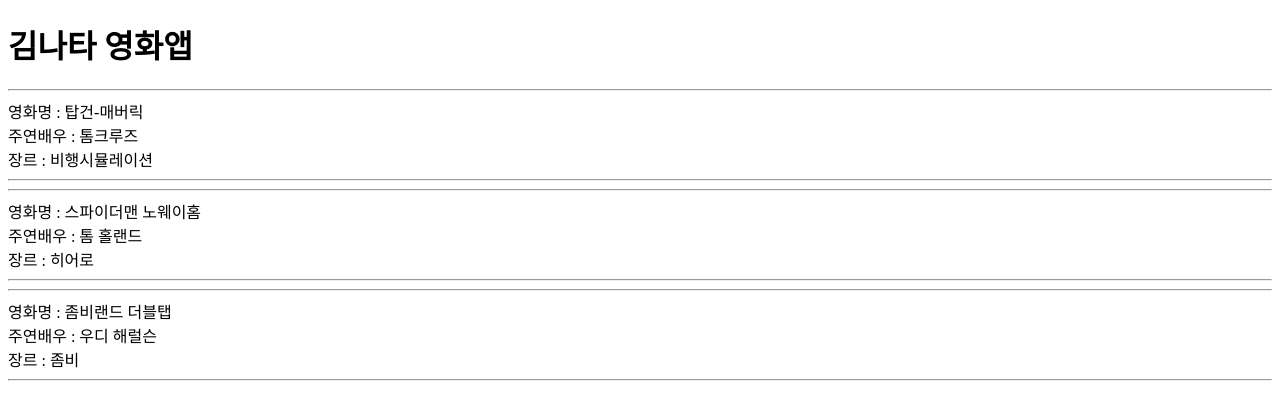
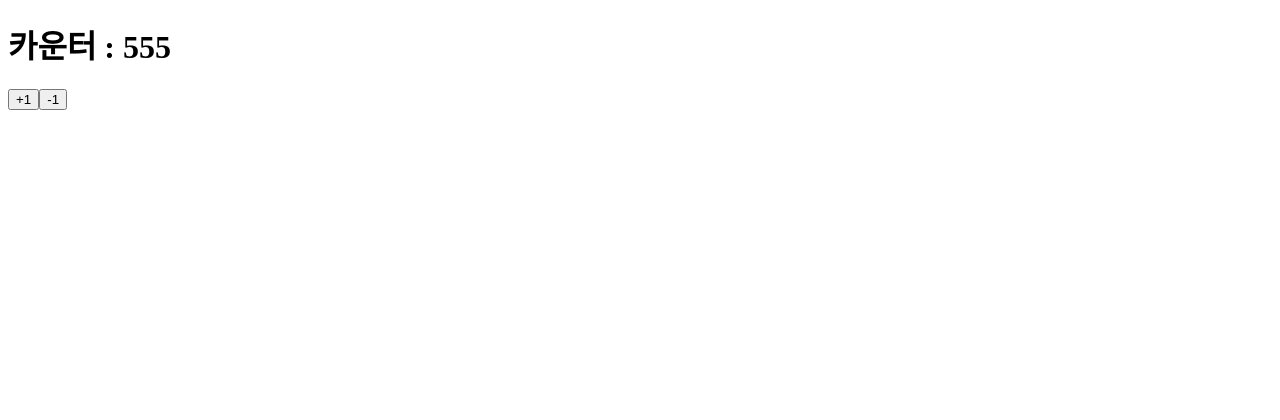
Before and after one commit to tmdwns9630/study_movie_app, a React (Create React App) app: page / in a window 1280 px wide. Shown: the top 420 px of the page. Built offline with nearby package versions, Linux system fonts and the light colour scheme.

Commit message:
버튼 카운트 state 방법1

```diff
--- a/package.json
+++ b/package.json
@@ -6,6 +6,7 @@
     "@testing-library/jest-dom": "^5.16.5",
     "@testing-library/react": "^13.4.0",
     "@testing-library/user-event": "^13.5.0",
+    "prop-types": "^15.8.1",
     "react": "^18.2.0",
     "react-dom": "^18.2.0",
     "react-scripts": "5.0.1",
--- a/src/App.js
+++ b/src/App.js
@@ -1,29 +1,81 @@
 import React from "react";
+// import Movies from "./components/Movies";
 
-function Movie(props) {
-  console.log(props);
+//함수 컴포넌트
+// function App() {
+//   return <div></div>;
+// }
 
-  return (
-    <>
-      <hr></hr>
-      <div>영화명 : {props.movieName}</div>
-      <div>주연배우 : {props.actor}</div>
-      <div>장르 : {props.genre}</div>
+// ↑↓ 위 아래는 의외로 같다.
+//App(){} === render(){]로 볼 수 있다.
 
-      <hr></hr>
-    </>
-  );
+// //클래스 컴포넌트 방식
+// class App extends React.Component {
+//     render() {
+//         return <div>클래스 컴포넌트</div>
+//     }
+// }
+
+class App extends React.Component {
+  //   state = {
+  //     count: -1,
+  //   }; //일단 객체로 보자
+
+  //   증가함수 = () => {
+  //     console.log("멤버 증가함수 호출됨");
+  //     this.state.count = -12;
+  //     console.log(this.state);
+  //   };
+
+  //   감소함수 = () => {
+  //     console.log("멤버 감소함수 호출됨");
+  //     this.state.count--;
+  //     console.log(this.state);
+  //   };
+
+  constructor(props) {
+    super(props); //부모 생성자 호출,
+    //console.log("super");
+    this.state = {
+      count: 555,
+    };
+  }
+
+  증가함수 = () => {
+    console.log("렌더 증가함수 호출됨");
+
+    ////방법1
+    // let 현재값 = this.state.count; //state의 지금 값을 가져와서
+    // 현재값++; //+1하고
+    // this.setState({ count: 현재값 }); // 그대로 setState에서 count 객체값으로 넣는다..
+
+    // 그걸 한 줄로 요약한게 아래다.
+    // this.setState({ count: this.state.count + 1 });
+    ////--------------------------------------------------
+    //   count++;
+    //   console.log(count);
+
+    //방법2
+    this.setState(function (현재state) {
+      console.log("--------" + JSON.stringify(현재state));
+    });
+  };
+
+  감소함수 = () => {
+    console.log("렌더 감소함수 호출됨");
+    this.setState({ count: this.state.count-- });
+  };
+  render() {
+    console.log("ㅁㅇㅁ렌더함수 호출됨!ㅇㅁㅇ");
+    //console.log(this.state);
+    return (
+      <div>
+        {/* <h1>카운터 : {count}</h1> */}
+        <h1>카운터 : {this.state.count}</h1>
+        <button onClick={this.증가함수}>+1</button>
+        <button onClick={this.감소함수}>-1</button>
+      </div>
+    );
+  }
 }
-
-function App() {
-  return (
-    <React.Fragment>
-      <h1>김나타 영화앱</h1>
-      <Movie movieName="탑건-매버릭" actor="톰크루즈" genre="비행시뮬레이션" />
-      <Movie movieName="스파이더맨 노웨이홈" actor="톰 홀랜드" genre="히어로" />
-      <Movie movieName="좀비랜드 더블탭" actor="우디 해럴슨" genre="좀비" />
-    </React.Fragment>
-  );
-}
-
 export default App;
--- a/src/index.js
+++ b/src/index.js
@@ -4,8 +4,4 @@
 
 const root = ReactDOM.createRoot(document.getElementById("root"));
 
-root.render(
-  <React.StrictMode>
-    <App />
-  </React.StrictMode>
-);
+root.render(<App />);
```
